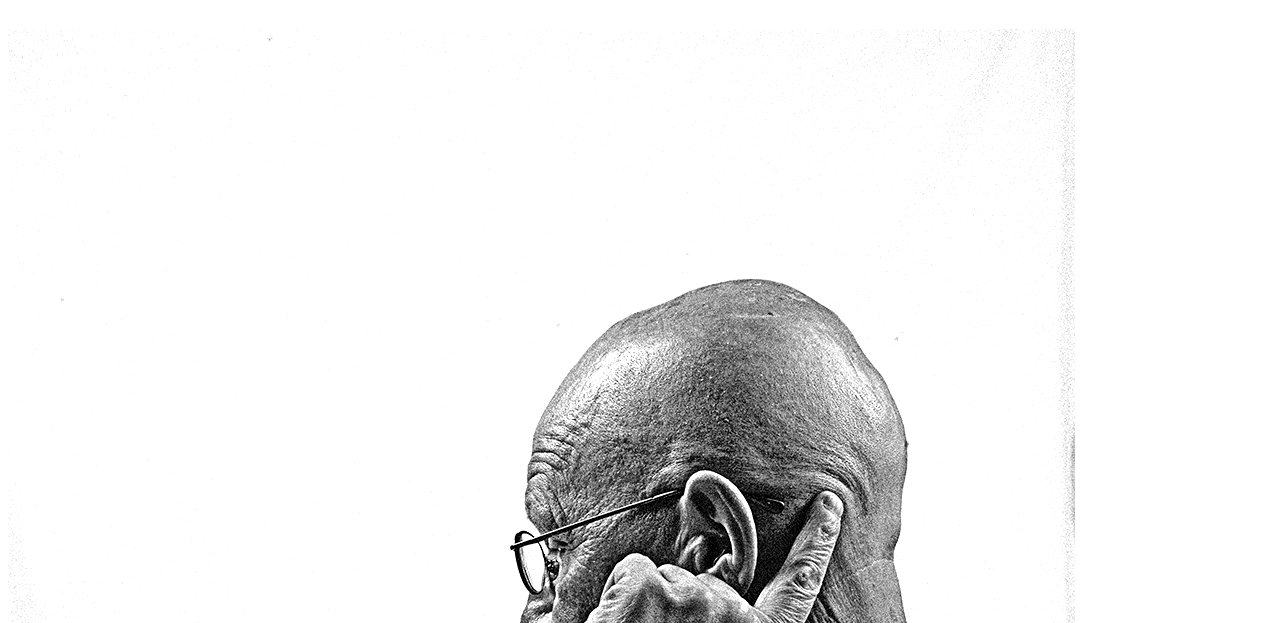
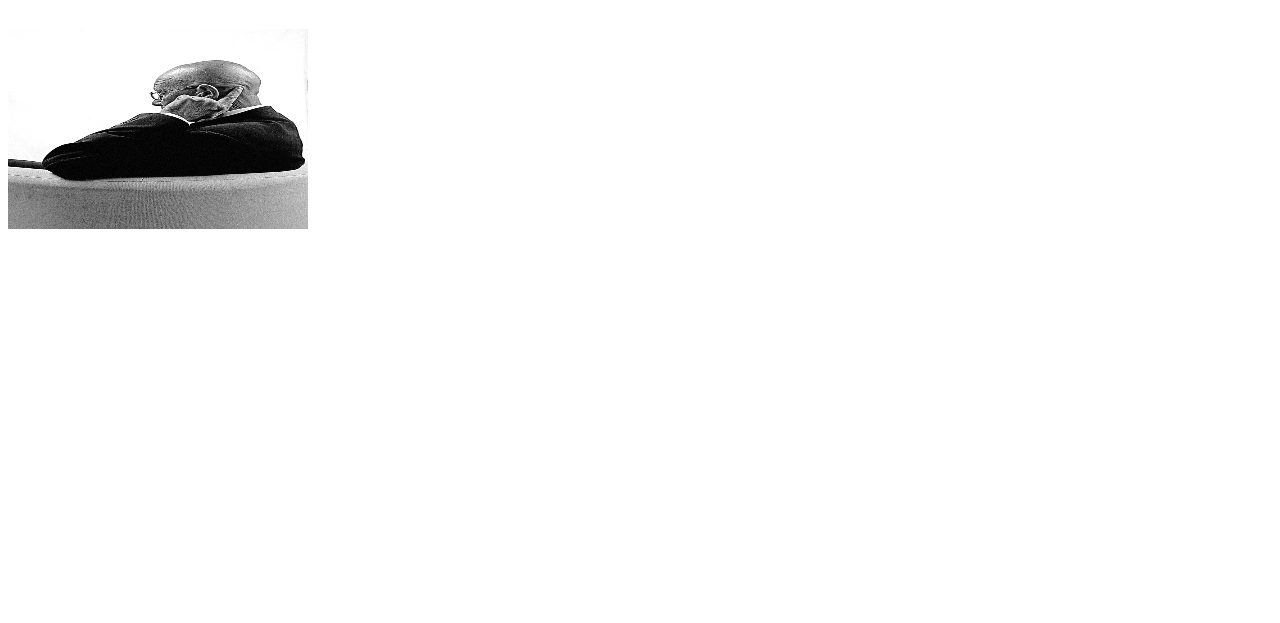
Before and after one commit to 224516000/oficinadaimagem.github.io, a plain HTML site: page index.html in a window 1280 px wide. Shown: the part 177-800 px from the top of the page. Drawn offline with Linux system fonts and the light colour scheme.

Commit message:
Ajustado el tamaño de la imagen

```diff
--- a/index.html
+++ b/index.html
@@ -17,4 +17,4 @@
 </body>
     <h1>Video and Photography</h1>
 </html>
-<img src="nombre-de-tu-imagen.jpg" alt="Descripción de la imagen">
+<img src="nombre-de-tu-imagen.jpg" alt="Descripción de la imagen" width="300" height="200">
```
